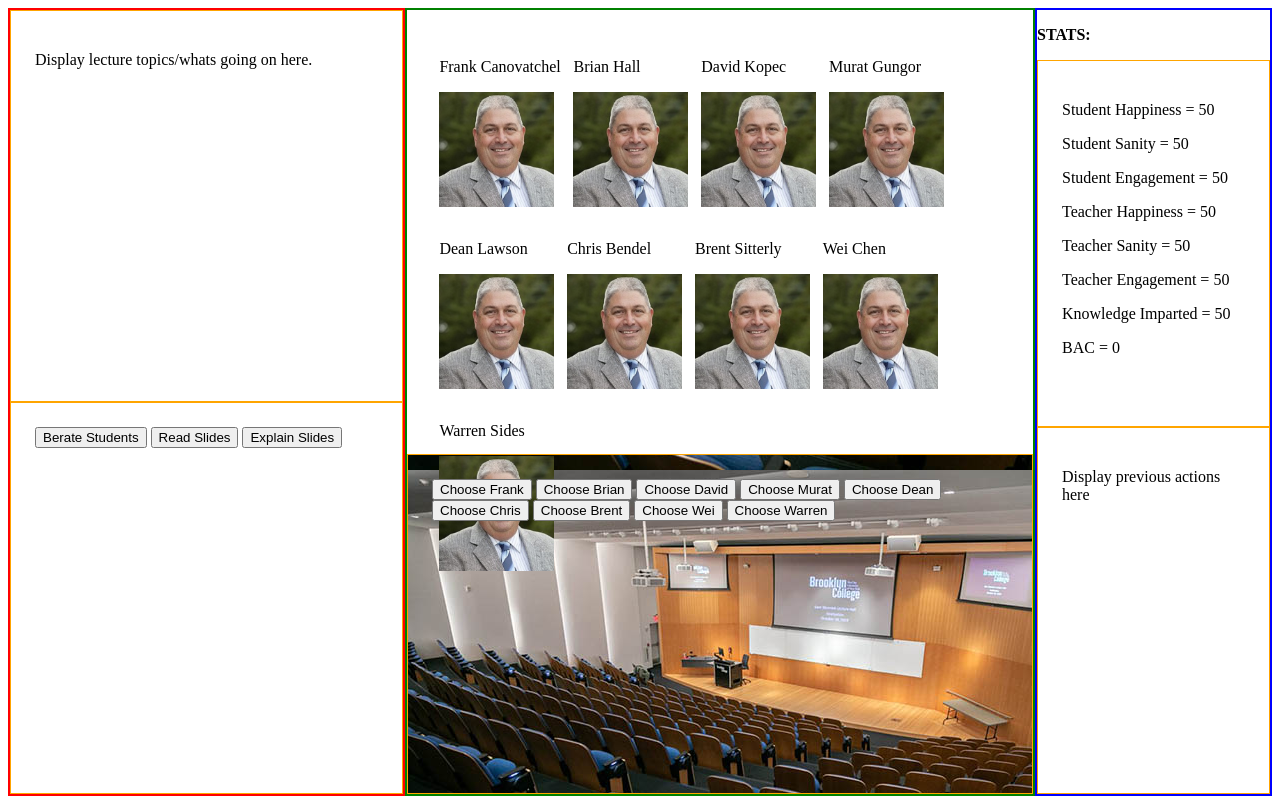
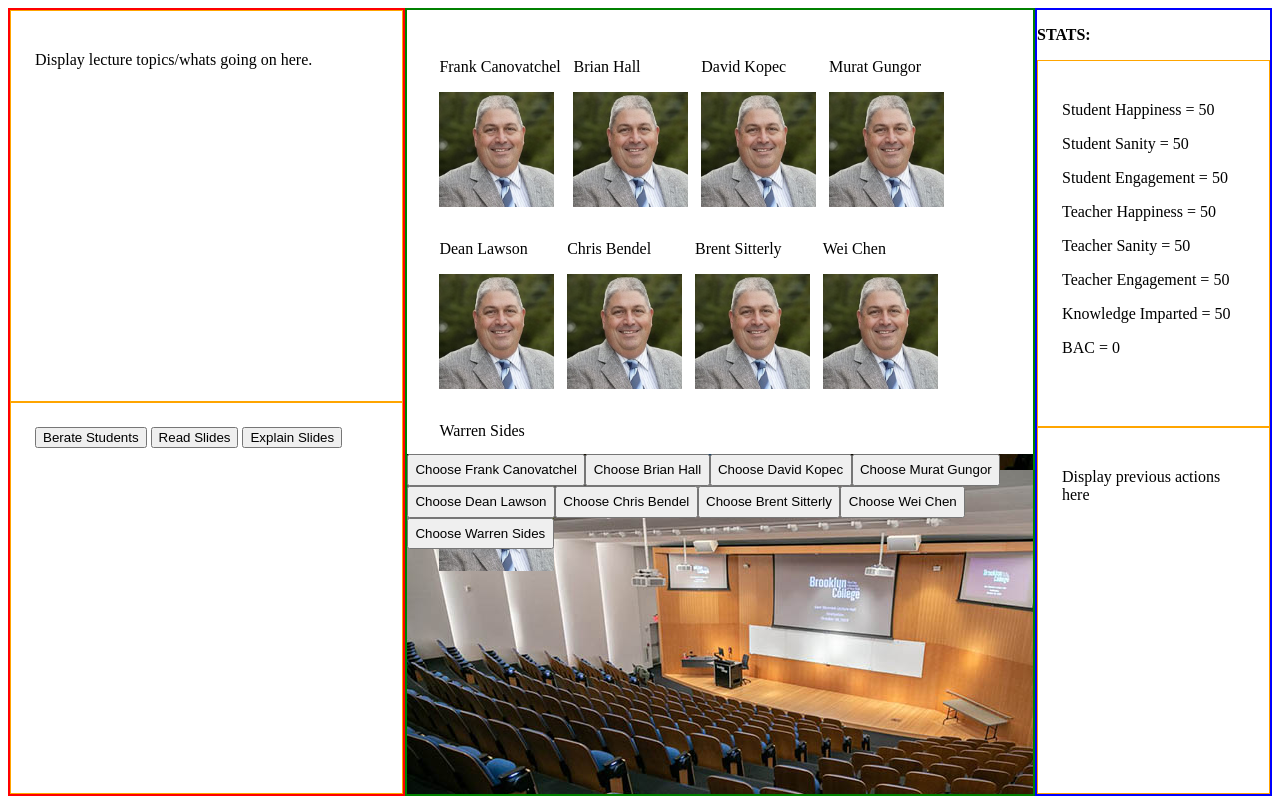
Before and after one commit to PointlessVenture/ScrummyMeals, a website with bundled scripts: page public/index.html in a window 1280 px wide. Built offline with nearby package versions, Linux system fonts and the light colour scheme; files whose address does not match are found by name.

Commit message:
dynamic buttons

```diff
--- a/public/index.html
+++ b/public/index.html
@@ -24,21 +24,8 @@
             </div>
         </div>
         <div id="middle">
-            <div id="textBox">
-
-            </div>
-            <div id="buttons">
-                <button onClick=changeProfessor(frank)>Choose Frank</button>
-                <button onClick=changeProfessor(brain)>Choose Brian</button>
-                <button onClick=changeProfessor(david)>Choose David</button>
-                <button onClick=changeProfessor(murat)>Choose Murat</button>
-                <button onClick=changeProfessor(dean)>Choose Dean</button>
-                <button onClick=changeProfessor(chris)>Choose Chris</button>
-                <button onClick=changeProfessor(brent)>Choose Brent</button>
-                <button onClick=changeProfessor(wei)>Choose Wei</button>
-                <button onClick=changeProfessor(warren)>Choose Warren</button>
-
-            </div>
+            <div id="textBox"></div>
+            <div id="teacherButtons"></div>
         </div>
         <div id="right">
             <p><strong>STATS:</strong></p>
--- a/public/index.js
+++ b/public/index.js
@@ -65,6 +65,19 @@ const loadTeachers = () => {
     }
 
     textbox.innerHTML = children;
+    loadProffessorButtons();
+}
+
+const loadProffessorButtons = () => {
+    let buttons = document.getElementById("teacherButtons");
+
+    var children = "<link rel='stylesheet' href='teacherButtons.css'>";;
+
+    for(let teacher of teachers) {
+        children += "<button onClick=changeProffessor('" + teacher.name.split(' ')[0] +"')>Choose " + teacher.name + "</button>";
+    }
+
+    buttons.innerHTML=children;
 }
 
 
@@ -75,4 +88,4 @@ window.addEventListener('DOMContentLoaded', (event) => {
 });
 
 window.handleAction = handleAction;
-window.handleAction = changeProffessor;
+window.changeProffessor = changeProffessor;
--- /dev/null
+++ b/public/teacherButtons.css
@@ -0,0 +1,3 @@
+#teacherButtons > button {
+    padding: 0.5vw;
+}
```
Also changed, not shown: public/chooseProfessor.css (line endings or trailing spaces).
